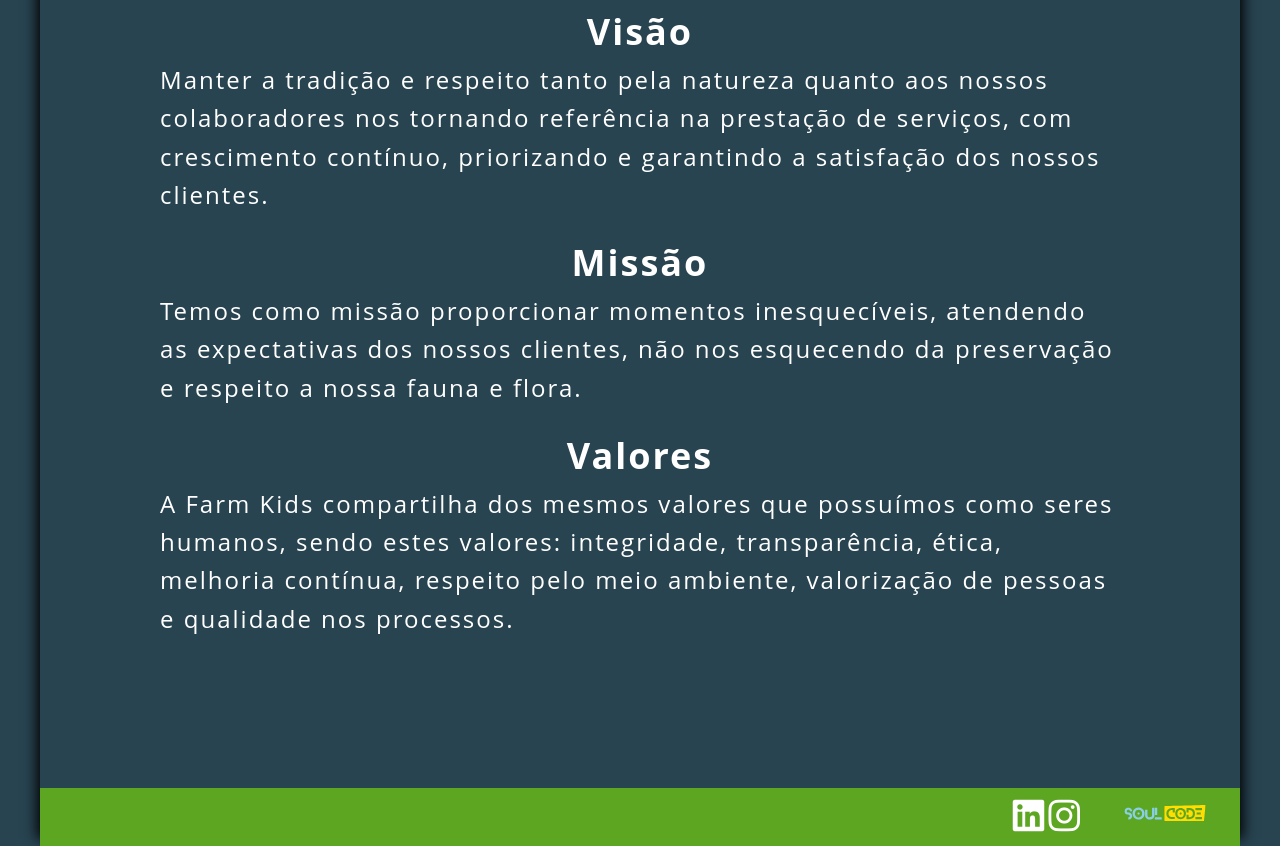
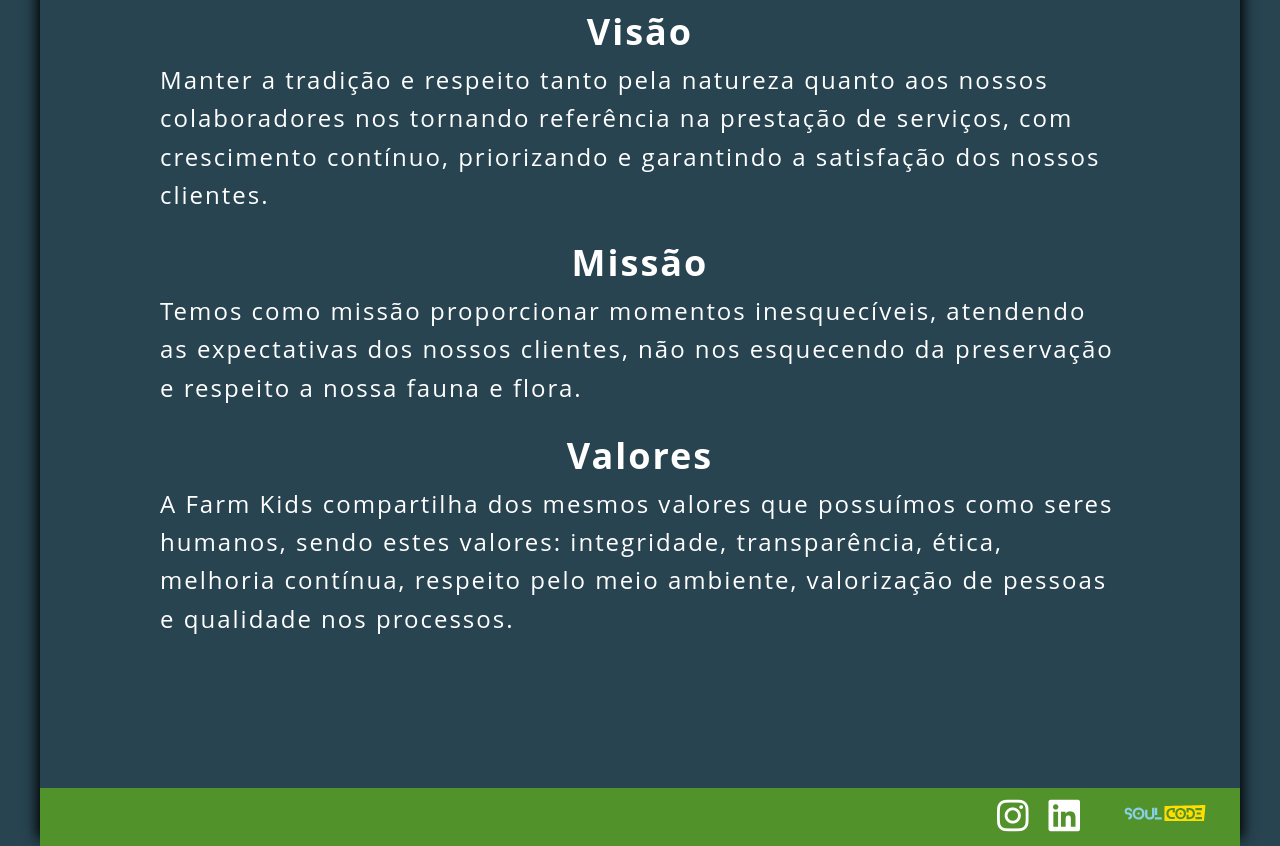
Before and after one commit to Tiago-devop/trabalho, a plain HTML site: page pages/sobre.html in a window 1280 px wide. Shown: the part 356-1202 px from the top of the page. Drawn offline with Linux system fonts and the light colour scheme.

Commit message:
fixing paths

```diff
--- a/css/sobre.css
+++ b/css/sobre.css
@@ -90,9 +90,12 @@ h2 {
     5px 5px 15px 5px rgba(0, 0, 0, 0);
 }
 
-svg {
-  height: 50px;
-  width: 130px;
+button {
+  font-size: 36px;
+  color: white;
+  background-color: transparent;
+  border: none;
+  cursor: pointer;
 }
 
 footer {
@@ -100,11 +103,16 @@ footer {
   display: flex;
   align-items: center;
   justify-content: flex-end;
-  background-color: rgb(93, 166, 34);
+  background-color: rgba(93, 166, 34, 0.8);
 }
 
 footer > div {
   margin: 0 10px;
+}
+
+svg {
+  height: 50px;
+  width: 130px;
 }
 
 .sobre-text {
--- a/pages/sobre.html
+++ b/pages/sobre.html
@@ -60,11 +60,18 @@
       </div>
 
       <footer>
-        <div class="sociais">
-          <button><i class="fa-brands fa-linkedin"></i></button>
-          <button><i class="fa-brands fa-instagram"></i></button>
+        <div>
+          <a href="https://www.instagram.com/soulcodeacademy/" target="_blank"
+            ><button><i class="fa-brands fa-instagram"></i></button
+          ></a>
         </div>
-
+        <div>
+          <a
+            href="https://www.linkedin.com/company/soulcodeacademy/mycompany/l"
+            target="_blank"
+            ><button><i class="fa-brands fa-linkedin"></i></button
+          ></a>
+        </div>
         <div>
           <a href="https://soulcodeacademy.org/" target="_blank"
             ><svg
```
